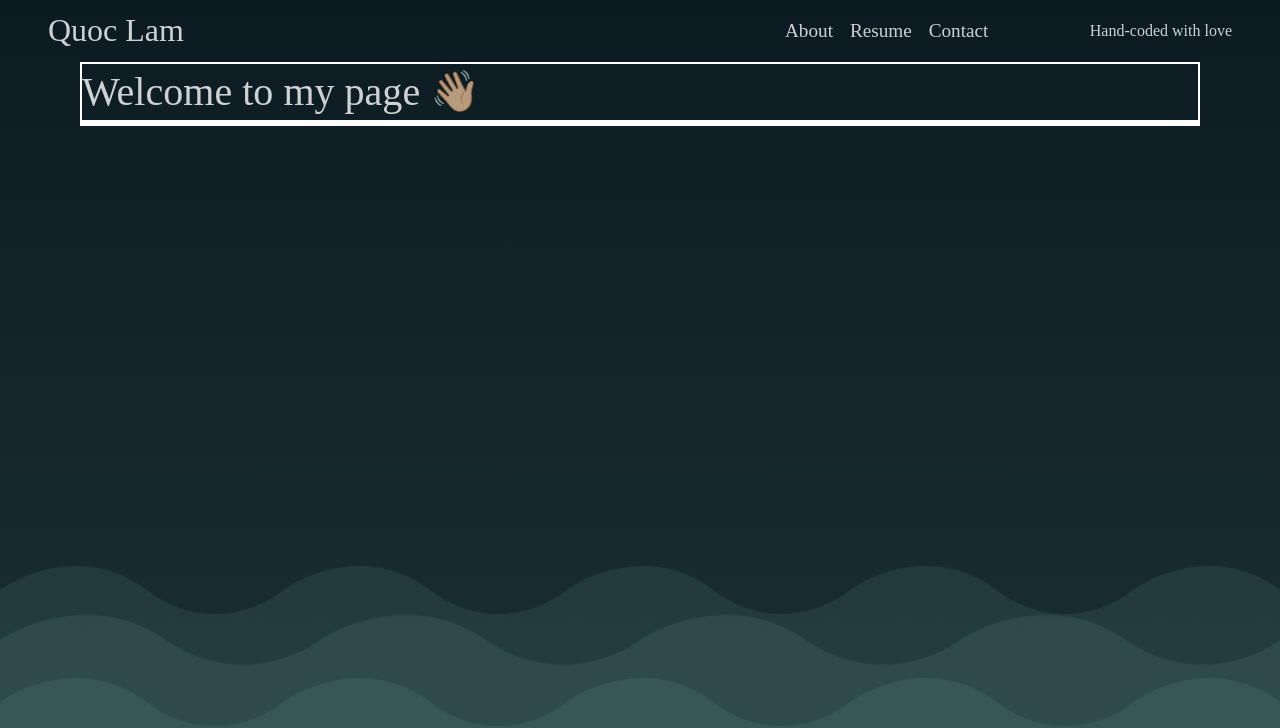
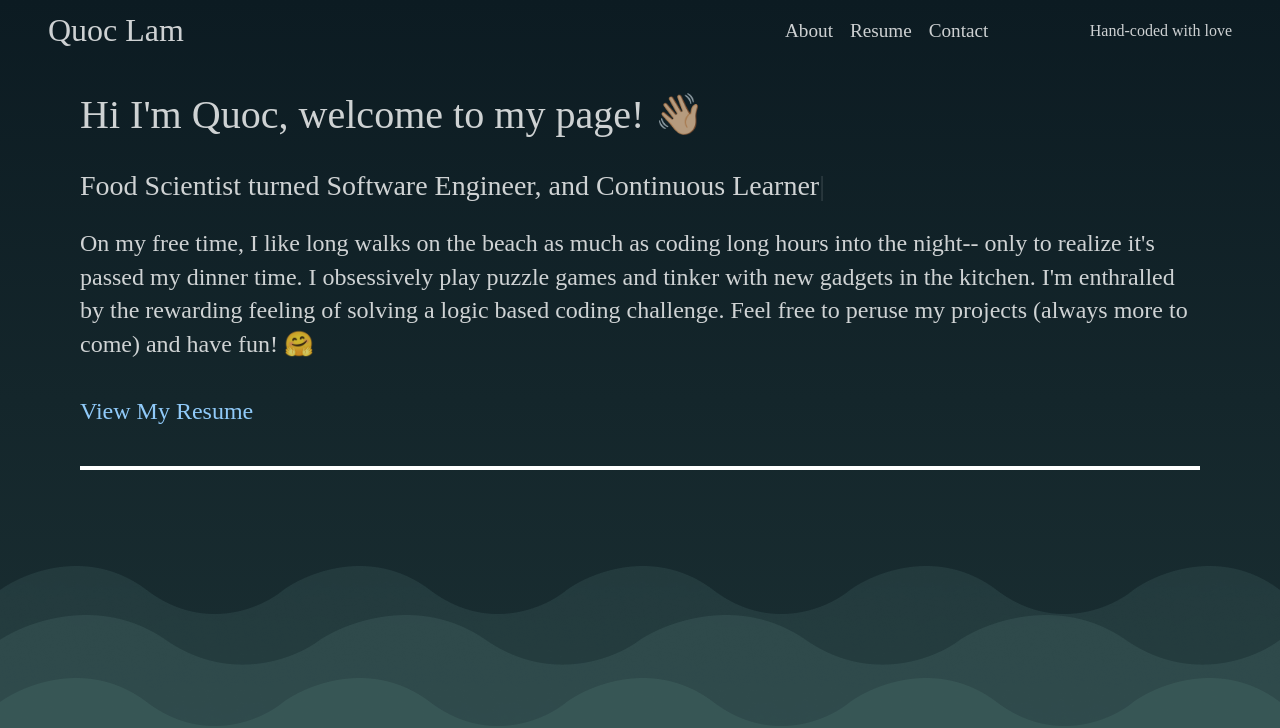
Before and after one commit to QuocLam-io/Portfolio, a React (Create React App) app: page / in a window 1280 px wide. Shown: the top 728 px of the page. Built offline with nearby package versions, Linux system fonts and the light colour scheme.

Commit message:
Intro Subheader Blinking Cursor

```diff
--- a/package.json
+++ b/package.json
@@ -10,6 +10,8 @@
     "react-dom": "^18.2.0",
     "react-scripts": "5.0.1",
     "sass": "^1.54.4",
+    "typed": "^4.1.2",
+    "typed.js": "^2.0.12",
     "web-vitals": "^2.1.4"
   },
   "scripts": {
--- a/src/App.js
+++ b/src/App.js
@@ -1,7 +1,26 @@
-import React from "react";
+import React, {useEffect, useRef} from "react";
+import Typed from "typed.js";
 import Navbar from "./Components/Navbar";
 
+
+//Todo: Add blinking cursor to subehader
+
 function App() {
+
+  const typedRef = useRef();
+
+  useEffect(() => {
+    const typed = new Typed(typedRef.current, {
+      strings: ["Perpetual Smiler 😁", "Continuous Learner", "Fried Chicken Enthusiast", "Problem Solver"],
+      typeSpeed: 50,
+      backSpeed: 50,
+      backDelay: 1500,
+      loop: true,
+    });
+    return () => {
+      typed.destroy();
+    };
+  }, []);
   return (
     <div className="App">
       <div className="background">
@@ -11,9 +30,19 @@ function App() {
       </div>
       <Navbar />
       <section className="intro">
-        <p className="intro-header">Welcome to my page 👋🏼</p>
-        <p className="intro-subheader"></p>
-
+        <p className="intro-header">Hi I'm Quoc, welcome to my page! 👋🏼</p>
+        <p className="intro-subheader">
+          Food Scientist turned Software Engineer, and <span ref={typedRef}></span>
+        </p>
+        <p className="intro-text">
+          On my free time, I like long walks on the beach as much as        coding long hours into the night-- only to realize it's passed my
+          dinner time. I obsessively play puzzle games and tinker with new
+          gadgets in the kitchen. I'm enthralled by the rewarding feeling of solving a logic based coding challenge. Feel free to peruse my projects (always more to come) and have fun! 🤗
+        </p>
+        <div className="more-links">
+          {/* <a href="">More About Me</a> */}
+          <a href="">View My Resume</a>
+        </div>
       </section>
       <section className="projects"></section>
     </div>
--- a/src/index.scss
+++ b/src/index.scss
@@ -4,6 +4,7 @@
   box-sizing: border-box;
   text-decoration: none;
   color: #ffffffcc;
+  font-family: avenir;
 }
 a {
   color: inherit;
@@ -50,14 +51,45 @@ a {
 /* ---------------------------------- Intro --------------------------------- */
 
 .intro {
-  border: white solid 2px;
+  display: flex;
+  flex-direction: column;
   width: 87.5%;
-  height: 100%;
+  margin: 2%;
+  // gap: 16px;
+  // height: 100%;
+  // border: white solid 2px;
+
+  > * {
+    margin-bottom: 2%;
+  }
 
   .intro-header {
-    font-size: 3.13vw;
-    font-family: avenir;
     line-height: 140%;
+    font-size: clamp(40px, 3.13vw, 3.13vw);
+    font-size: minmax(40px, 3.13vw);
+  }
+
+  .intro-subheader {
+    line-height: 140%;
+    font-weight: 500;
+    font-size: clamp(28px, 1.9vw, 1.9vw);
+    // font-size: minmax(28px, 1.9vw);
+  }
+
+  .intro-text {
+    line-height: 140%;
+    font-size: clamp(24px, 0.8vw, 0.8vw);
+    // font-size: minmax(20px, 1.2vw);
+  }
+
+  .more-links {
+    display: flex;
+    width: 100%;
+    line-height: 140%;
+    font-size: clamp(24px, 0.8vw, 0.8vw);
+    color: #90caf9;
+    margin: 1% 0;
+    // border: white solid 2px;
   }
 }
 
```
Also changed, not shown: 1 other file (tests, documents, lock files or other folders).
